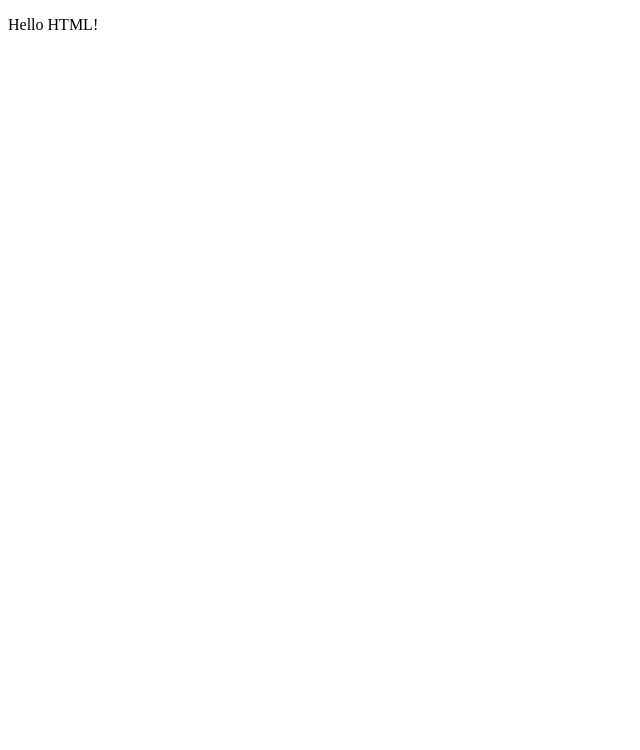
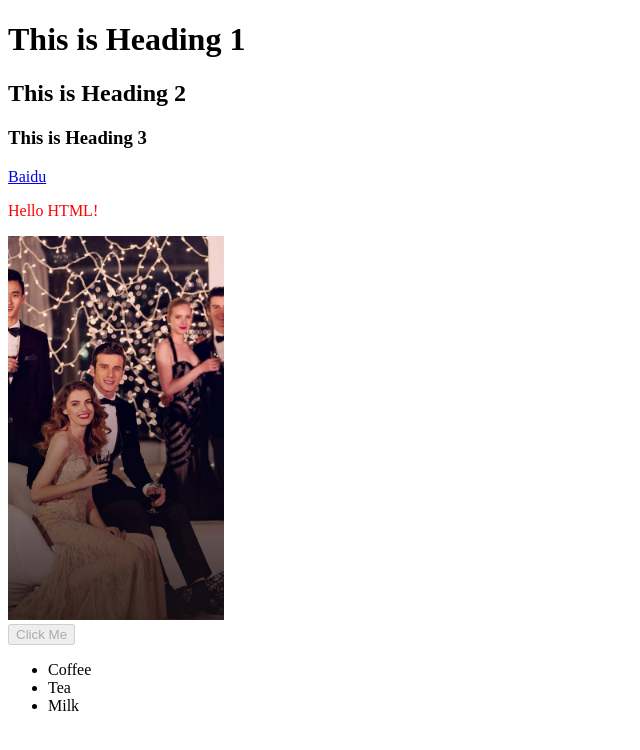
Before and after one commit to Mortonws/htmlStudy, a plain HTML site: page index.html in a window 1280 px wide. Shown: the whole page, without its empty margins (0-640 px from the left). Drawn offline with Linux system fonts and the light colour scheme.

Commit message:
update study

```diff
--- a/index.html
+++ b/index.html
@@ -4,6 +4,23 @@
 	<title>HTML Learning</title>
 </head>
 <body>
-	<p>Hello HTML!</p>
+	<h1>This is Heading 1</h1>
+	<h2>This is Heading 2</h2>
+	<h3>This is Heading 3</h3>
+	<a href="https://www.baidu.com">Baidu</a>
+	<p style="color: red" title="html study">Hello HTML!</p>
+
+	<a href="http://www.qq.com" target="_blank">
+	<img src="html_img_1.jpg" alt="htmlStudy" width="216" height="384">
+	</a>
+
+	<br>
+	<button disabled="true">Click Me</button>
+
+	<ul>
+		<li>Coffee</li>
+		<li>Tea</li>
+		<li>Milk</li>
+	</ul>
 </body>
 </html>
```
Also changed, not shown: html_img_1.jpg (added).
